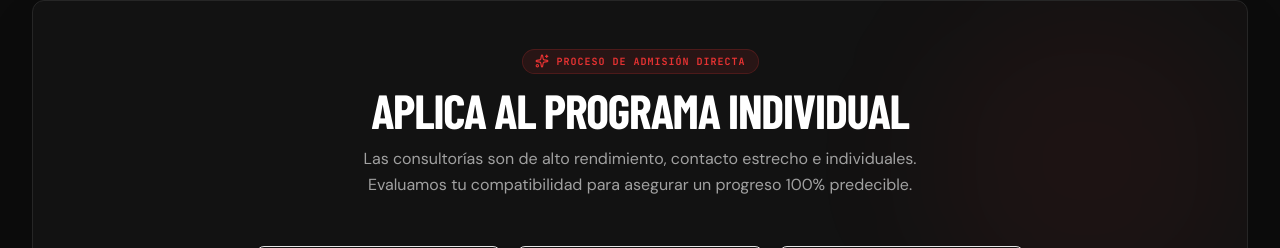
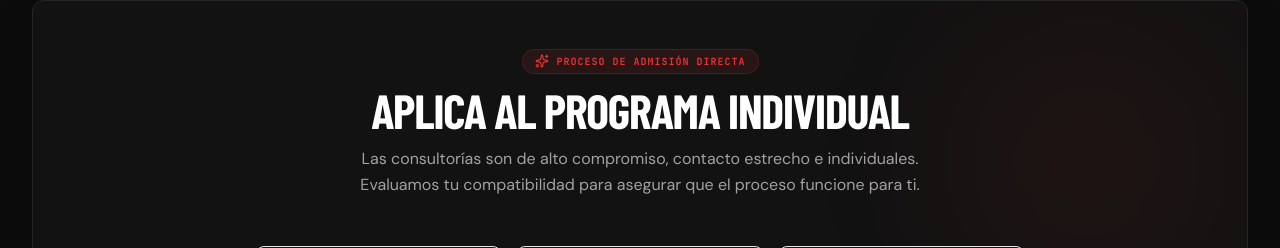
Before and after one commit to juanjosemarinob/fitconjuanjo-landing, a React (Vite) app: page / in a window 1280 px wide. Shown: the part 4649-4897 px from the top of the page. Built offline with nearby package versions, Linux system fonts and the light colour scheme; a web font is replaced by a local one.

Commit message:
Update ApplicationWizard.tsx

```diff
--- a/src/components/ApplicationWizard.tsx
+++ b/src/components/ApplicationWizard.tsx
@@ -27,8 +27,8 @@ export default function ApplicationWizard({ lang }: LanguageProps) {
 
             <p className="text-sm sm:text-base text-neutral-400 max-w-xl mx-auto leading-relaxed">
               {lang === 'es'
-                ? 'Las consultorías son de alto rendimiento, contacto estrecho e individuales. Evaluamos tu compatibilidad para asegurar un progreso 100% predecible.'
-                : 'Coaching is high-touch, hyper-personalized, and limited. We evaluate candidate alignment to guarantee predictable body recomposition.'}
+                ? 'Las consultorías son de alto compromiso, contacto estrecho e individuales. Evaluamos tu compatibilidad para asegurar que el proceso funcione para ti.'
+                : 'Coaching is high-commitment, hyper-personalized, and limited. We evaluate candidate alignment to make sure the process actually works for you.'}
             </p>
           </div>
 
```
